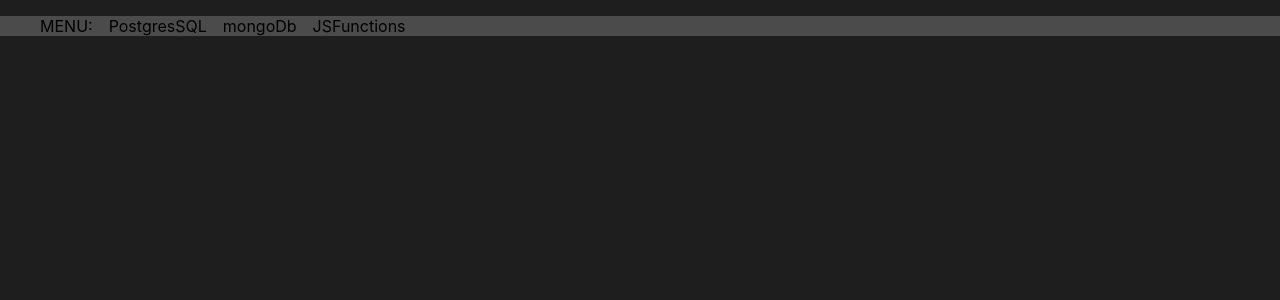
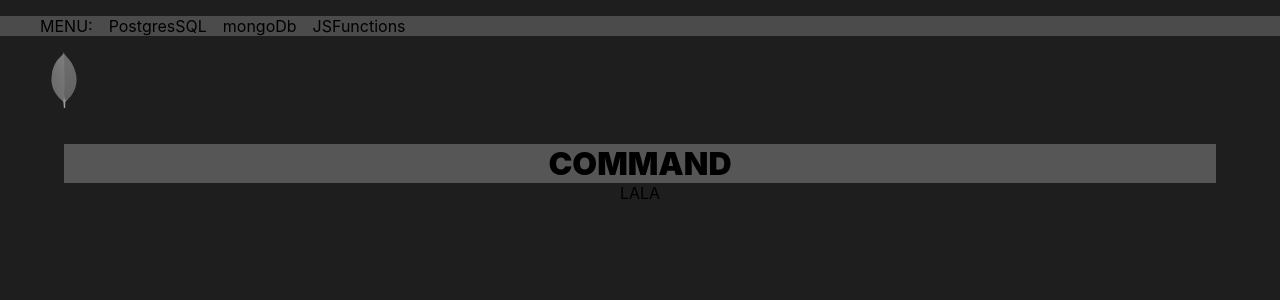
Before and after one commit to Kuovinen/rstudy, a React (Create React App) app: page / in a window 1280 px wide. Both pictures are taken after a click on the element "mongoDb". Shown: the top 300 px of the page. Built offline with nearby package versions, Linux system fonts and the light colour scheme.

Commit message:
added mongo section

```diff
--- a/src/App.tsx
+++ b/src/App.tsx
@@ -2,11 +2,13 @@ import React from "react";
 import "./App.css";
 import Postgress from "./components/sql/Postgress";
 import JSFunctions from "./components/JSFunctions/JSFunctions";
+import MongoCommands from "./components/mongoDB/MongoCommands";
 function App() {
   const [theme, setTheme] = React.useState("sql");
   const arrayOfTopics = [
     { name: "sql", content: <Postgress /> },
     { name: "js", content: <JSFunctions /> },
+    { name: "mongo", content: <MongoCommands /> },
   ];
 
   const content = arrayOfTopics.reduce((prev, current) => {
--- /dev/null
+++ b/src/components/mongoDB/CommandCard.tsx
@@ -0,0 +1,20 @@
+import React from "react";
+function CommandCard() {
+  const theTab = React.useRef<HTMLDivElement>(null);
+  function expand() {
+    if (theTab && theTab.current) {
+      theTab.current.className =
+        theTab.current.className == "funcCard" ? "funcCardOpen" : "funcCard";
+    }
+  }
+  return (
+    <div ref={theTab}>
+      <div className="title" onClick={expand}>
+        COMMAND
+      </div>{" "}
+      LALA
+    </div>
+  );
+}
+
+export default CommandCard;
--- /dev/null
+++ b/src/components/mongoDB/MongoCommands.css
@@ -0,0 +1,24 @@
+#mongoico {
+  margin: 2rem;
+  margin-top: 3rem;
+  filter: saturate(0);
+  height: 4rem;
+  display: block;
+  opacity: 0.75;
+}
+#mongoico:hover {
+  filter: brightness(1.1);
+}
+#mongoCommands {
+  margin-top: 3rem;
+  background: var(--backgroundblack);
+}
+#commandsContainer {
+  width: 90%;
+  margin-left: 5%;
+  display: flex;
+  flex-wrap: wrap;
+  gap: 1rem;
+  flex-direction: column;
+  padding-bottom: 2rem;
+}
--- /dev/null
+++ b/src/components/mongoDB/MongoCommands.tsx
@@ -0,0 +1,17 @@
+import React from "react";
+import mongoicon from "../../mongo.svg";
+import "./MongoCommands.css";
+//import data from "./data";
+import CommandCard from "./CommandCard";
+function JSFunctions() {
+  return (
+    <div id="mongoCommands">
+      <img src={mongoicon} alt="mongoIcon" id="mongoico" />
+      <div id="commandsContainer">
+        {" "}
+        <CommandCard />
+      </div>
+    </div>
+  );
+}
+export default JSFunctions;
```
Also changed, not shown: src/mongo.svg (added).
